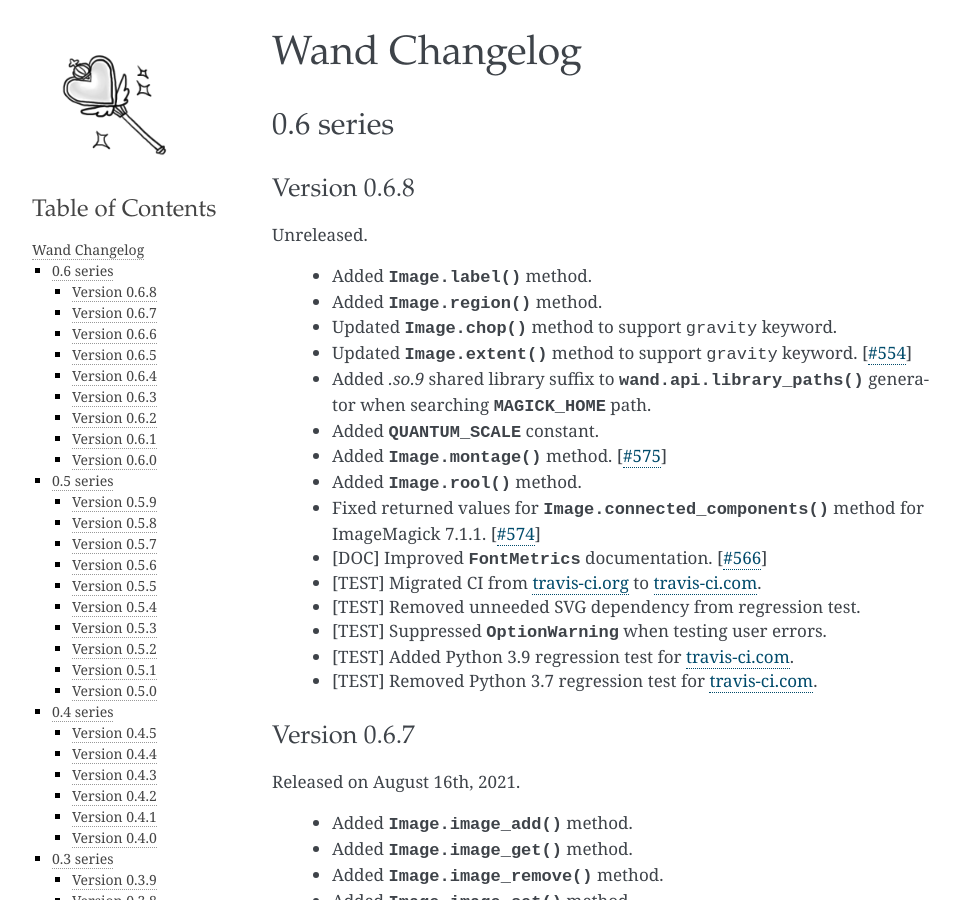
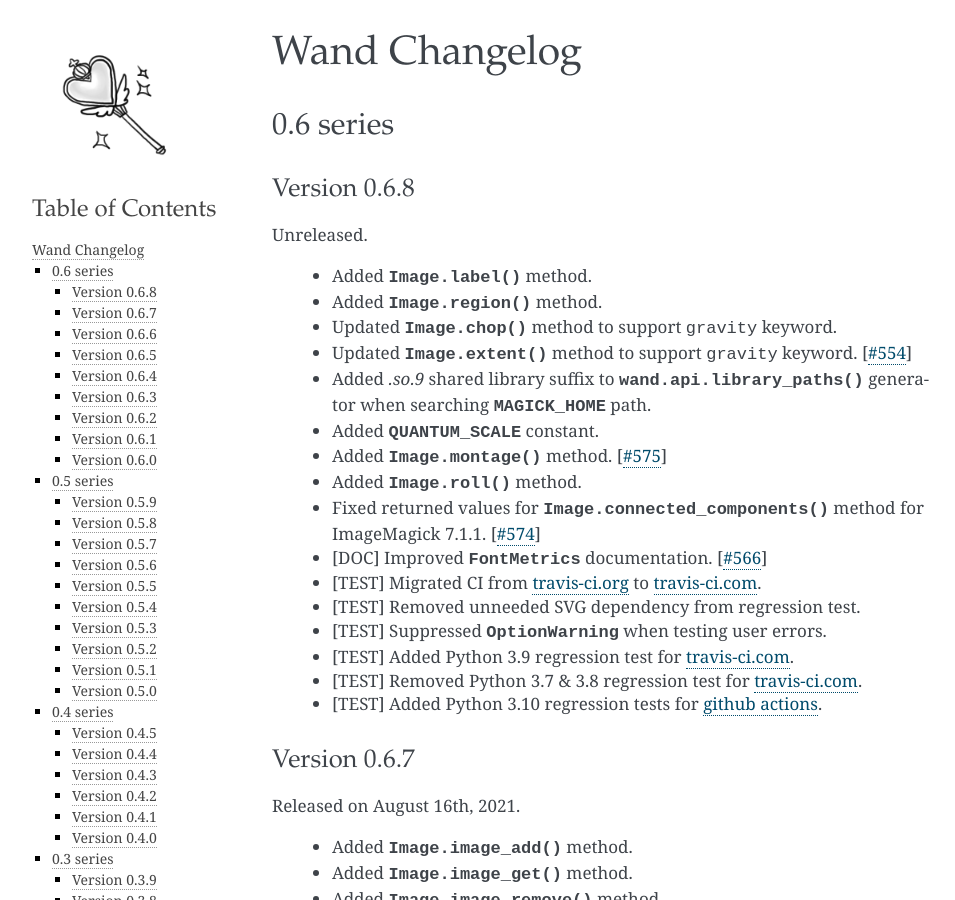
Before and after one commit to emcconville/wand, a Sphinx documentation site: the page built from docs/changes.rst, in a window 1280 px wide and 900 px high. Shown: the whole window, without its empty margins (148-1103 px from the left). Built offline with Sphinx 7.4.7, drawn with Linux system fonts in a browser that asks for light colours; some web fonts are replaced; the version number could not be read and is left out.

Commit message:
Minor house-cleaning for CI/docs

```diff
--- a/docs/changes.rst
+++ b/docs/changes.rst
@@ -21,14 +21,16 @@ Unreleased.
  - Added `.so.9` shared library suffix to :meth:`wand.api.library_paths()` generator when searching :const:`MAGICK_HOME` path.
  - Added :const:`QUANTUM_SCALE <wand.version.QUANTUM_SCALE>` constant.
  - Added :meth:`Image.montage() <wand.image.Image.montage>` method. [:issue:`575`]
- - Added :meth:`Image.rool() <wand.image.BaseImage.roll>` method.
+ - Added :meth:`Image.roll() <wand.image.BaseImage.roll>` method.
  - Fixed returned values for :meth:`Image.connected_components() <wand.image.BaseImage.connected_components>` method for ImageMagick 7.1.1. [:issue:`574`]
  - [DOC] Improved :class:`~wand.drawing.FontMetrics` documentation. [:issue:`566`]
  - [TEST] Migrated CI from `travis-ci.org <https://travis-ci.org/github/emcconville/wand>`_ to `travis-ci.com <https://app.travis-ci.com/emcconville/wand>`_.
  - [TEST] Removed unneeded SVG dependency from regression test.
  - [TEST] Suppressed :class:`~wand.exceptions.OptionWarning` when testing user errors.
  - [TEST] Added Python 3.9 regression test for `travis-ci.com <https://app.travis-ci.com/emcconville/wand>`_.
- - [TEST] Removed Python 3.7 regression test for `travis-ci.com <https://app.travis-ci.com/emcconville/wand>`_.
+ - [TEST] Removed Python 3.7 & 3.8 regression test for `travis-ci.com <https://app.travis-ci.com/emcconville/wand>`_.
+ - [TEST] Added Python 3.10 regression tests for `github actions <https://github.com/emcconville/wand/actions>`_.
+
 
 .. _changelog-0.6.7:
 
--- a/docs/guide/cli.rst
+++ b/docs/guide/cli.rst
@@ -207,6 +207,8 @@ This table maps ImageMagick's CLI operators to Wand's
 +-------------------------------------+----------------------------------------------------------+
 | :cli:`resize`                       | :meth:`wand.image.BaseImage.resize()`                    |
 +-------------------------------------+----------------------------------------------------------+
+| :cli:`roll`                         | :meth:`wand.image.BaseImage.roll()`                      |
++-------------------------------------+----------------------------------------------------------+
 | :cli:`rotate`                       | :meth:`wand.image.BaseImage.rotate()`                    |
 +-------------------------------------+----------------------------------------------------------+
 | :cli:`radial_blur`                  | :meth:`wand.image.BaseImage.rotational_blur()`           |
```
Also changed, not shown: 1 other file.
